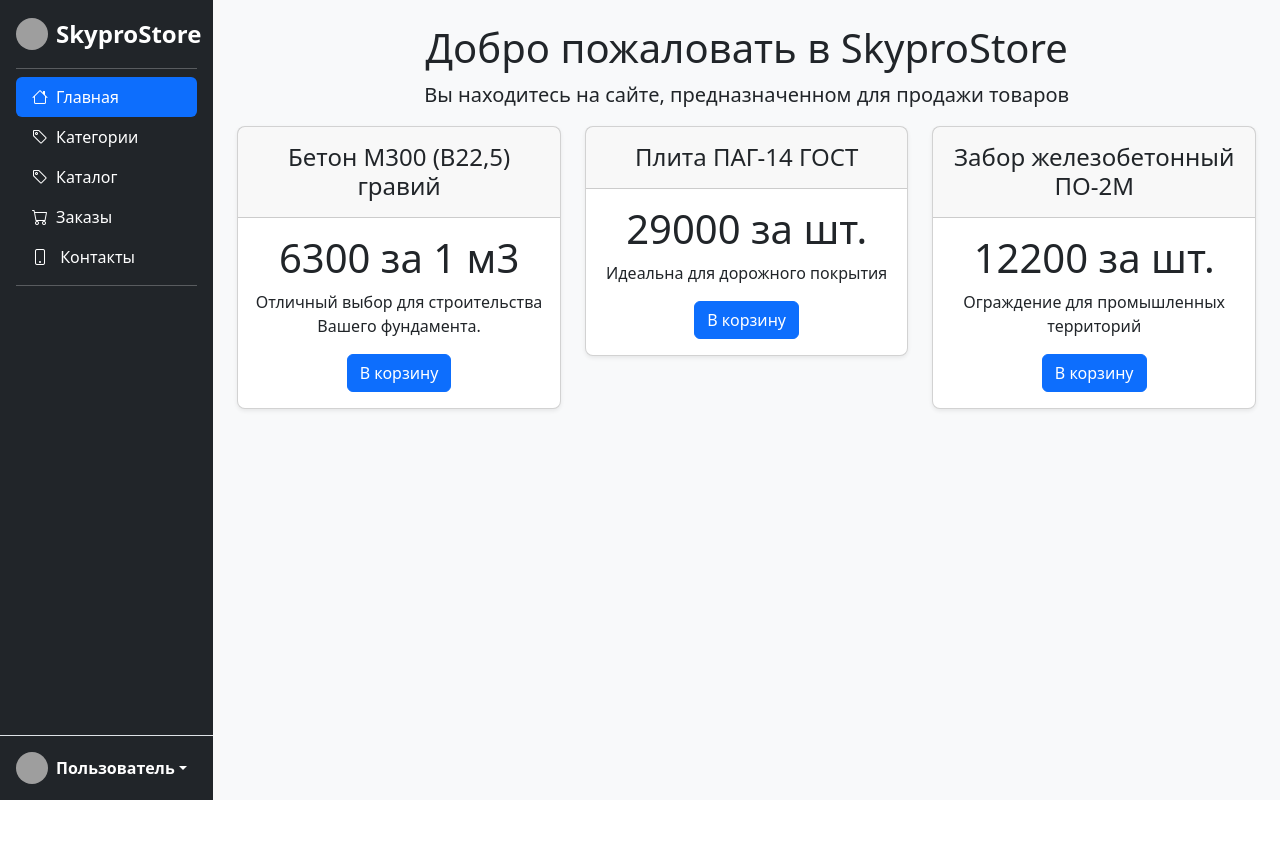
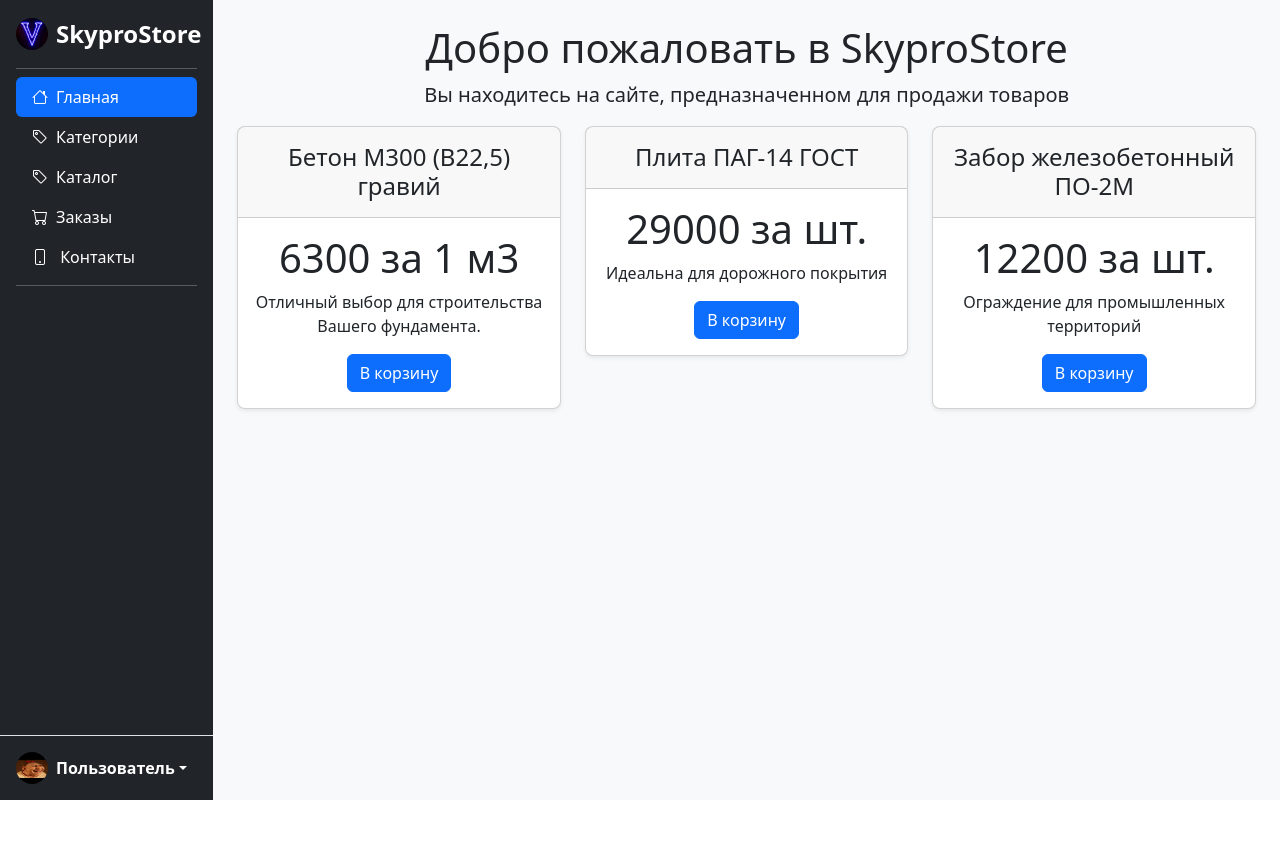
Before and after one commit to betonbar2210-ai/Shopping, a Django app: page / in a window 1280 px wide. Run offline with Django 5.2, Linux system fonts and the light colour scheme; grey boxes are pictures that could not be loaded.

Commit message:
Готовое дз

```diff
--- a/catalog/templates/catalog/contacts.html
+++ b/catalog/templates/catalog/contacts.html
@@ -1,5 +1,5 @@
+<!DOCTYPE html>
 {% load static %}
-<!DOCTYPE html>
 <html lang="ru">
 <head>
     <meta charset="UTF-8">
@@ -16,7 +16,7 @@
           <div class="sidebar-content d-flex flex-column">
             <div class="p-3">
               <a href="{% url 'catalog:index' %}" class="d-flex align-items-center mb-3 text-white text-decoration-none">
-                <img src="static/images/V.jpg" alt="" width="32" height="32" class="rounded-circle me-2">
+                <img src="{% static 'images/logo.jpg' %}" alt="" width="32" height="32" class="rounded-circle me-2">
                 <span class="fs-4 fw-bold">SkyproStore</span>
               </a>
               <hr class="bg-white my-2">
@@ -53,7 +53,7 @@
           <div class="sidebar-footer p-3 border-top border-white-10">
             <div class="dropdown">
               <a href="#" class="d-flex align-items-center text-white text-decoration-none dropdown-toggle" id="dropdownUser1" data-bs-toggle="dropdown" aria-expanded="false">
-                <img src="static/images/face.jpg" alt="" width="32" height="32" class="rounded-circle me-2">
+                <img src="{% static 'images/face.jpg' %}" alt="" width="32" height="32" class="rounded-circle me-2">
                 <strong>Пользователь</strong>
               </a>
               <ul class="dropdown-menu dropdown-menu-dark text-small shadow">
--- a/catalog/templates/catalog/index.html
+++ b/catalog/templates/catalog/index.html
@@ -1,5 +1,5 @@
+<!doctype html>
 {% load static %}
-<!doctype html>
 <html lang="ru" style="height: 100%">
   <head>
     <meta charset="utf-8">
@@ -16,7 +16,7 @@
           <div class="sidebar-content d-flex flex-column">
             <div class="p-3">
               <a href="{% url 'catalog:index' %}" class="d-flex align-items-center mb-3 text-white text-decoration-none">
-                <img src="{% static 'images/logo.jpg %)" alt="" width="32" height="32" class="rounded-circle me-2">
+                <img src="{% static 'images/logo.jpg' %}" alt="" width="32" height="32" class="rounded-circle me-2">
                 <span class="fs-4 fw-bold">SkyproStore</span>
               </a>
               <hr class="bg-white my-2">
@@ -53,7 +53,7 @@
           <div class="sidebar-footer p-3 border-top border-white-10">
             <div class="dropdown">
               <a href="#" class="d-flex align-items-center text-white text-decoration-none dropdown-toggle" id="dropdownUser1" data-bs-toggle="dropdown" aria-expanded="false">
-                <img src="{% static 'images/face.jpg'%)" alt="" width="32" height="32" class="rounded-circle me-2">
+                <img src="{% static 'images/face.jpg' %}" alt="" width="32" height="32" class="rounded-circle me-2">
                 <strong>Пользователь</strong>
               </a>
               <ul class="dropdown-menu dropdown-menu-dark text-small shadow">
--- a/catalog/urls.py
+++ b/catalog/urls.py
@@ -6,5 +6,5 @@ app_name = CatalogConfig.name
 
 urlpatterns = [
     path('', home, name= 'index'),
-    path('contacts/', contacts, name= 'contacts')
+    path('contacts/', contacts, name= 'contacts'),
 ]
--- a/config/settings.py
+++ b/config/settings.py
@@ -81,4 +81,4 @@ USE_TZ = True
 
 STATIC_URL = 'static/'
 
-STATICFILES_DIRS = [BASE_DIR / 'static/',]
+STATICFILES_DIRS = [BASE_DIR / 'static',]
```
Also changed, not shown: README.md.
